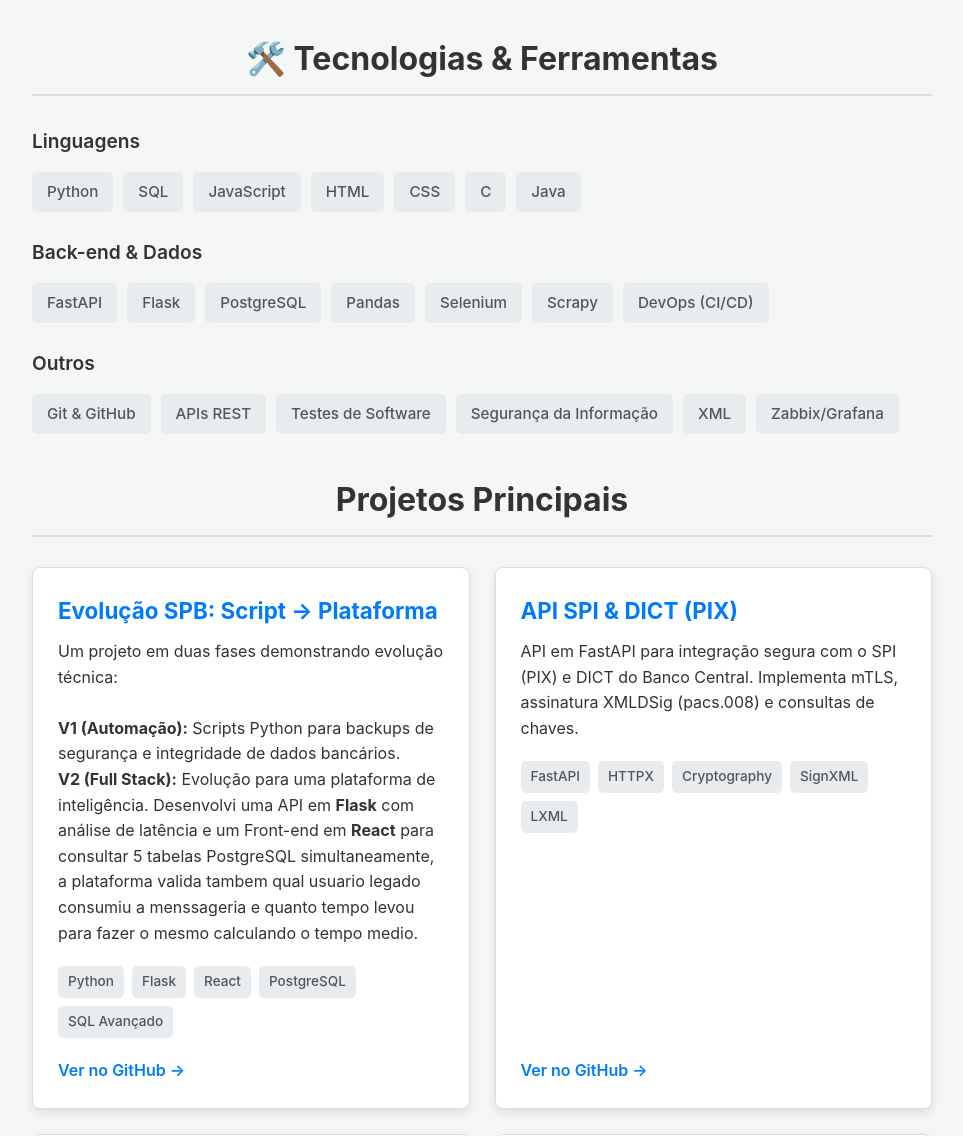
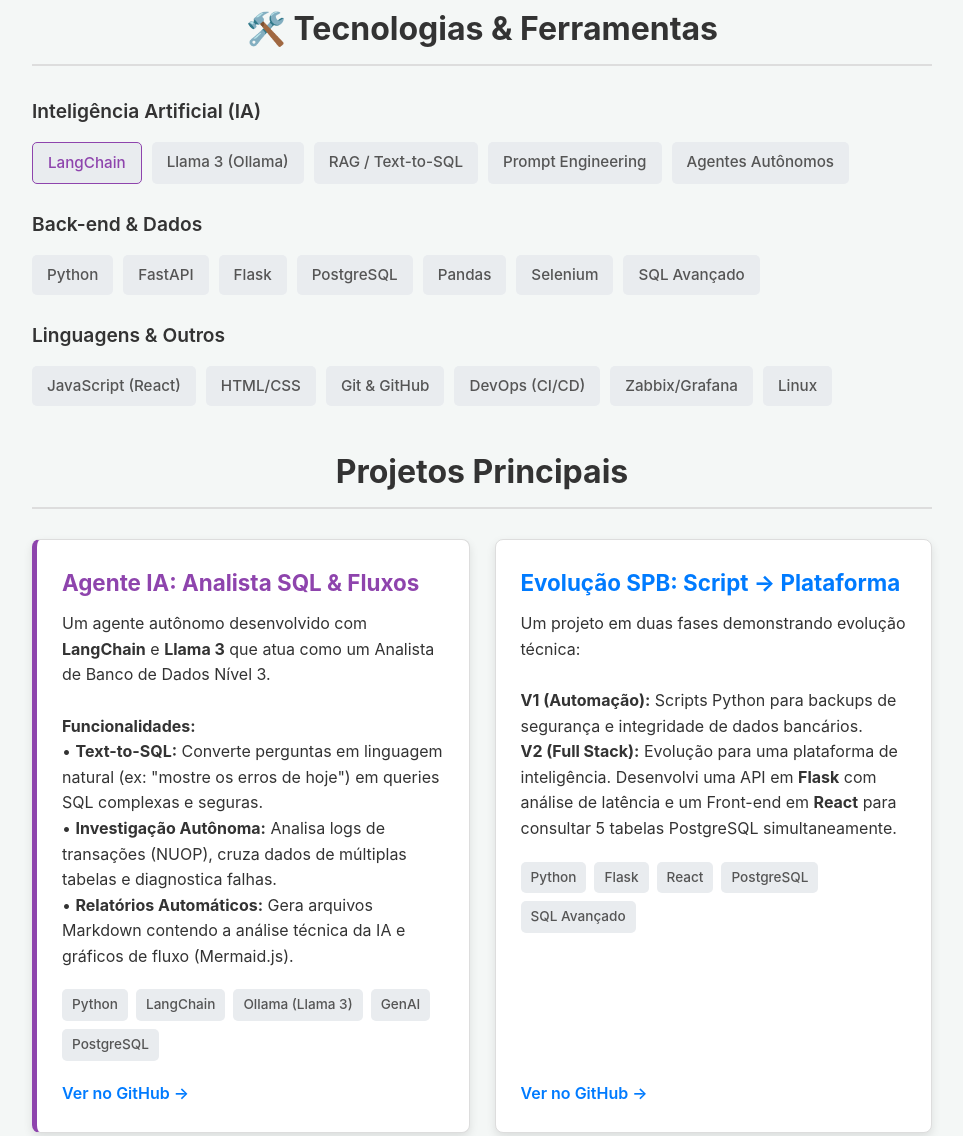
Before and after one commit to ViniciusCostawj/ViniciusCostawj.github.io, a plain HTML site: page index.html in a window 1280 px wide. Shown: the part 420-1556 px from the top of the page, without its empty margins (158-1121 px from the left). Drawn offline with Linux system fonts and the light colour scheme.

Commit message:
Update portfolio with AI features and project details
Added new styles for AI features and updated project descriptions.

```diff
--- a/index.html
+++ b/index.html
@@ -11,6 +11,7 @@
             --cor-texto: #333;
             --cor-cartao: #ffffff;
             --cor-primaria: #007bff;
+            --cor-destaque-ia: #8e44ad; /* Cor Roxo para IA */
             --cor-sombra: rgba(0, 0, 0, 0.1);
             --cor-tag: #e9ecef;
             --cor-tag-texto: #555;
@@ -24,6 +25,7 @@
                 --cor-texto: #e0e0e0;
                 --cor-cartao: #1e1e1e;
                 --cor-primaria: #0099ff;
+                --cor-destaque-ia: #bb86fc;
                 --cor-sombra: rgba(0, 0, 0, 0.4);
                 --cor-tag: #333;
                 --cor-tag-texto: #ccc;
@@ -84,8 +86,8 @@
         /* Seção Sobre Mim */
         .sobre {
             text-align: center;
-            max-width: 700px; /* Limita a largura do texto */
-            margin: 40px auto; /* Centraliza */
+            max-width: 750px;
+            margin: 40px auto;
         }
 
         .sobre h2 {
@@ -151,13 +153,13 @@
         /* Grade de Cartões de Projeto */
         .grade-projetos {
             display: grid;
-            grid-template-columns: 1fr; /* 1 coluna por padrão */
+            grid-template-columns: 1fr;
             gap: 25px;
         }
 
         @media (min-width: 768px) {
             .grade-projetos {
-                grid-template-columns: 1fr 1fr; /* 2 colunas */
+                grid-template-columns: 1fr 1fr;
             }
         }
 
@@ -245,43 +247,41 @@
             <section class="sobre">
                 <h2>🚀 Sobre mim</h2>
                 <p>
-                    Cientista da Computação e Desenvolvedor Python com foco em Automação de Processos (RPA) e Back-end. Experiência sólida no desenvolvimento de scripts e robôs para otimização de tarefas e cargas de dados (ETL), utilizando Python (Pandas, Selenium) e SQL. No setor financeiro, desenvolvi desde automações para backups de mensageria até integrações complexas (API PIX), sempre prezando por código limpo e documentado.
+                    Cientista da Computação e Desenvolvedor com foco em <strong>Engenharia de IA</strong>, Automação de Processos e Back-end. Especializado na construção de <strong>Agentes Autônomos</strong> e pipelines de dados inteligentes. Experiência sólida em integrar LLMs (Llama 3, OpenAI) com bancos de dados corporativos (Text-to-SQL) e otimizar rotinas financeiras críticas (ETL, API PIX), sempre prezando por inovação e código limpo.
                 </p>
             </section>
 
             <section class="habilidades">
                 <h2>🛠️ Tecnologias & Ferramentas</h2>
 
-                <h3>Linguagens</h3>
+                <h3>Inteligência Artificial (IA)</h3>
                 <div class="tags">
-                    <span>Python</span>
-                    <span>SQL</span>
-                    <span>JavaScript</span>
-                    <span>HTML</span>
-                    <span>CSS</span>
-                    <span>C</span>
-                    <span>Java</span>
+                    <span style="border: 1px solid var(--cor-destaque-ia); color: var(--cor-destaque-ia);">LangChain</span>
+                    <span>Llama 3 (Ollama)</span>
+                    <span>RAG / Text-to-SQL</span>
+                    <span>Prompt Engineering</span>
+                    <span>Agentes Autônomos</span>
                 </div>
 
                 <h3>Back-end & Dados</h3>
                 <div class="tags">
+                    <span>Python</span>
                     <span>FastAPI</span>
                     <span>Flask</span>
                     <span>PostgreSQL</span>
                     <span>Pandas</span>
                     <span>Selenium</span>
-                    <span>Scrapy</span>
-                    <span>DevOps (CI/CD)</span>
+                    <span>SQL Avançado</span>
                 </div>
 
-                <h3>Outros</h3>
+                <h3>Linguagens & Outros</h3>
                 <div class="tags">
+                    <span>JavaScript (React)</span>
+                    <span>HTML/CSS</span>
                     <span>Git & GitHub</span>
-                    <span>APIs REST</span>
-                    <span>Testes de Software</span>
-                    <span>Segurança da Informação</span>
-                    <span>XML</span>
+                    <span>DevOps (CI/CD)</span>
                     <span>Zabbix/Grafana</span>
+                    <span>Linux</span>
                 </div>
             </section>
 
@@ -289,6 +289,28 @@
                 <h2>Projetos Principais</h2>
 
                 <div class="grade-projetos">
+
+                    <div class="cartao-projeto" style="border-left: 5px solid var(--cor-destaque-ia);">
+                        <div>
+                            <h3 style="color: var(--cor-destaque-ia);">Agente IA: Analista SQL & Fluxos</h3>
+                            <p>
+                                Um agente autônomo desenvolvido com <strong>LangChain</strong> e <strong>Llama 3</strong> que atua como um Analista de Banco de Dados Nível 3.
+                                <br><br>
+                                <strong>Funcionalidades:</strong>
+                                <br>• <strong>Text-to-SQL:</strong> Converte perguntas em linguagem natural (ex: "mostre os erros de hoje") em queries SQL complexas e seguras.
+                                <br>• <strong>Investigação Autônoma:</strong> Analisa logs de transações (NUOP), cruza dados de múltiplas tabelas e diagnostica falhas.
+                                <br>• <strong>Relatórios Automáticos:</strong> Gera arquivos Markdown contendo a análise técnica da IA e gráficos de fluxo (Mermaid.js).
+                            </p>
+                            <div class="tags">
+                                <span>Python</span>
+                                <span>LangChain</span>
+                                <span>Ollama (Llama 3)</span>
+                                <span>GenAI</span>
+                                <span>PostgreSQL</span>
+                            </div>
+                        </div>
+                        <a href="https://github.com/ViniciusCostawj" class="link-repo" target="_blank">Ver no GitHub &rarr;</a>
+                    </div>
 
                     <div class="cartao-projeto">
                         <div>
@@ -298,7 +320,7 @@
                                 <br><br>
                                 <strong>V1 (Automação):</strong> Scripts Python para backups de segurança e integridade de dados bancários.
                                 <br>
-                                <strong>V2 (Full Stack):</strong> Evolução para uma plataforma de inteligência. Desenvolvi uma API em <strong>Flask</strong> com análise de latência e um Front-end em <strong>React</strong> para consultar 5 tabelas PostgreSQL simultaneamente, a plataforma valida tambem qual usuario legado consumiu a menssageria e quanto tempo levou para fazer o mesmo calculando o tempo medio.
+                                <strong>V2 (Full Stack):</strong> Evolução para uma plataforma de inteligência. Desenvolvi uma API em <strong>Flask</strong> com análise de latência e um Front-end em <strong>React</strong> para consultar 5 tabelas PostgreSQL simultaneamente.
                             </p>
                             <div class="tags">
                                 <span>Python</span>
@@ -308,7 +330,7 @@
                                 <span>SQL Avançado</span>
                             </div>
                         </div>
-                        <a href="https://github.com/ViniciusCostawj/Monitoramento-de-Mensageria-de-Alta-Performance/tree/main" class="link-repo" target="_blank">Ver no GitHub &rarr;</a>
+                        <a href="https://github.com/ViniciusCostawj" class="link-repo" target="_blank">Ver no GitHub &rarr;</a>
                     </div>
 
                     <div class="cartao-projeto">
```
